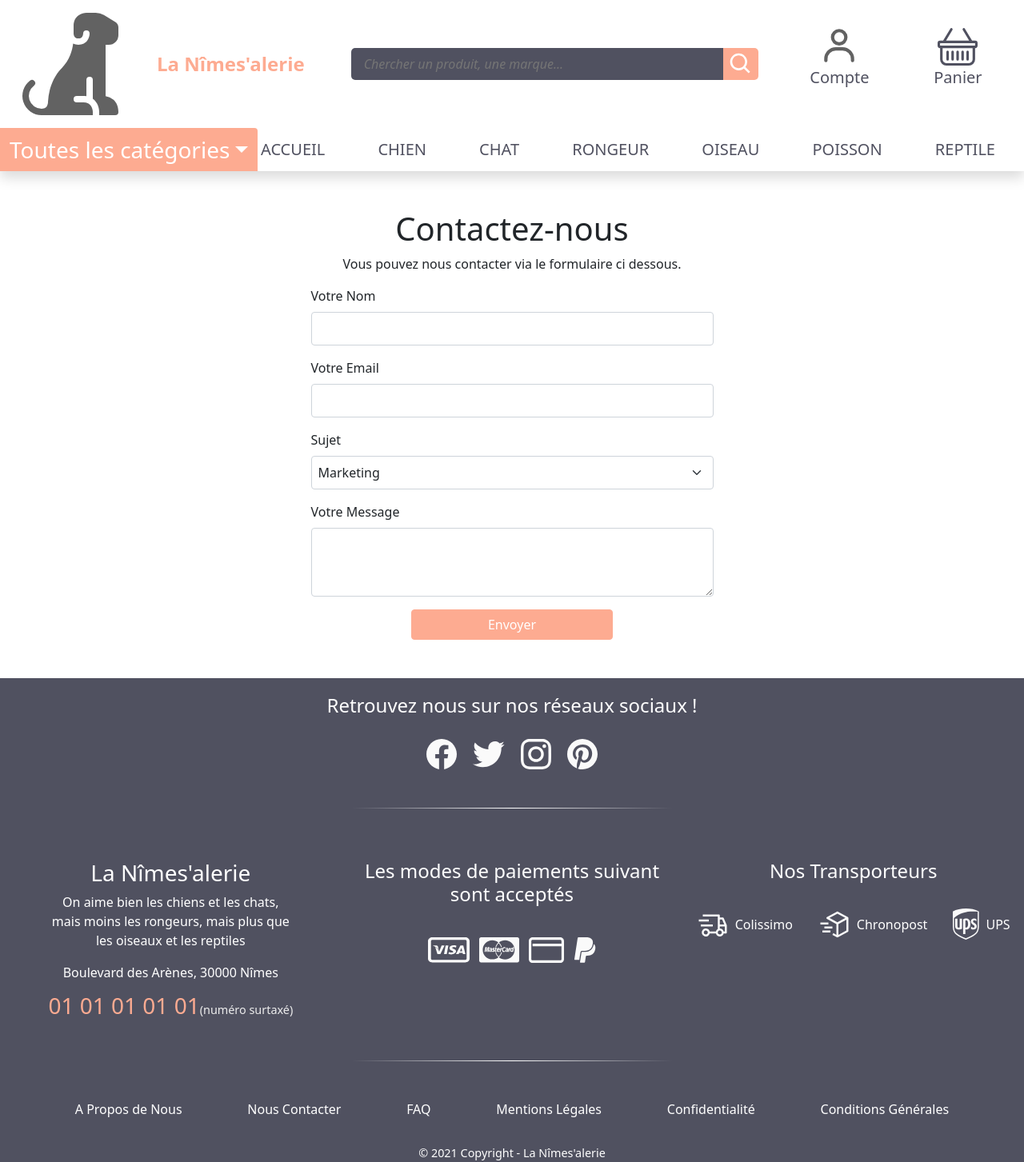
After one commit to HoctoPrism/BC, a PHP site: page /view/contact.php in a window 1280 px wide. The commit adds this page. Shown: the whole page at 80% size. Run offline with PHP 8.4, Linux system fonts and the light colour scheme; some libraries are stand-ins or nearby versions.

Commit message:
ajout de la page contact

```diff
--- /dev/null
+++ b/view/contact.php
@@ -0,0 +1,44 @@
+<!DOCTYPE html>
+<html lang="fr">
+<head>
+    <meta charset="UTF-8">
+    <meta http-equiv="X-UA-Compatible" content="IE=edge">
+    <meta name="viewport" content="width=device-width, initial-scale=1.0">
+    <link rel="stylesheet" href="../style.css">
+    <link rel="stylesheet" href="../perso_style.css">
+    <link rel="stylesheet" href="https://cdn.jsdelivr.net/npm/bootstrap-icons@1.4.1/font/bootstrap-icons.css">
+    <title>La Nîmes'alerie</title>
+</head>
+<body>
+    <?php include("header.php")?>
+    <section class="d-flex flex-column align-items-center my-5">
+        <h1>Contactez-nous</h1>
+        <p>Vous pouvez nous contacter via le formulaire ci dessous.</p>
+        <form class="d-flex flex-column">
+            <div class="mb-3">
+                <label for="NameContact" class="form-label">Votre Nom</label>
+                <input type="text" class="form-control w-100 p-2 rounded-2" id="NameContact" aria-describedby="emailHelp">
+            </div>
+            <div class="mb-3">
+                <label for="emailContact" class="form-label">Votre Email</label>
+                <input type="email" class="form-control w-100 p-2 rounded-2" id="emailContact">
+            </div>
+            <div>
+                <label for="emailContact" class="form-label">Sujet</label>
+                <select name="SujetContact" id="SujetContact" required class="form-select mb-3 w-100 p-2 rounded-2">
+                    <option value="Marketing@Nîmesalerie.com">Marketing</option>
+                    <option value="Serv.client@Nîmesalerie.com">Service Client</option>
+                    <option value="technique@Nîmesalerie.com">Technique</option>
+                </select>
+            </div>
+            <div class="mb-3">
+                <label for="messageContact" class="form-label">Votre Message</label>
+                <textarea class="form-control" id="messageContact" rows="3" cols="50"></textarea>
+            </div>
+            <button type="submit" class="btn btn-warning text-white w-50 align-self-center">Envoyer</button>
+        </form>
+    </section>
+    <?php include("footer.php")?>
+    <script src="../bootstrap.bundle.min.js"></script>
+</body>
+</html>
--- a/view/footer.php
+++ b/view/footer.php
@@ -51,11 +51,11 @@
         <div class="separator"></div>
         <ul class="p-0 perso_link_light d-flex flex-md-row flex-column text-center justify-content-evenly w-100">
             <li><a href="#">A Propos de Nous</a></li>
-            <li><a href="#">Nous Contacter</a></li>
+            <li><a href="contact.php">Nous Contacter</a></li>
             <li><a href="#">FAQ</a></li>
-            <li><a href="../view/mentions.php">Mentions Légales</a></li>
+            <li><a href="mentions.php">Mentions Légales</a></li>
             <li><a href="#">Confidentialité</a></li>
-            <li><a href="../view/CGU.php">Conditions Générales</a></li>
+            <li><a href="CGU.php">Conditions Générales</a></li>
         </ul>
         </div>
         <div class="col-12 perso_copy text-center pt-3">© 2021 Copyright - La Nîmes'alerie</div>
```
